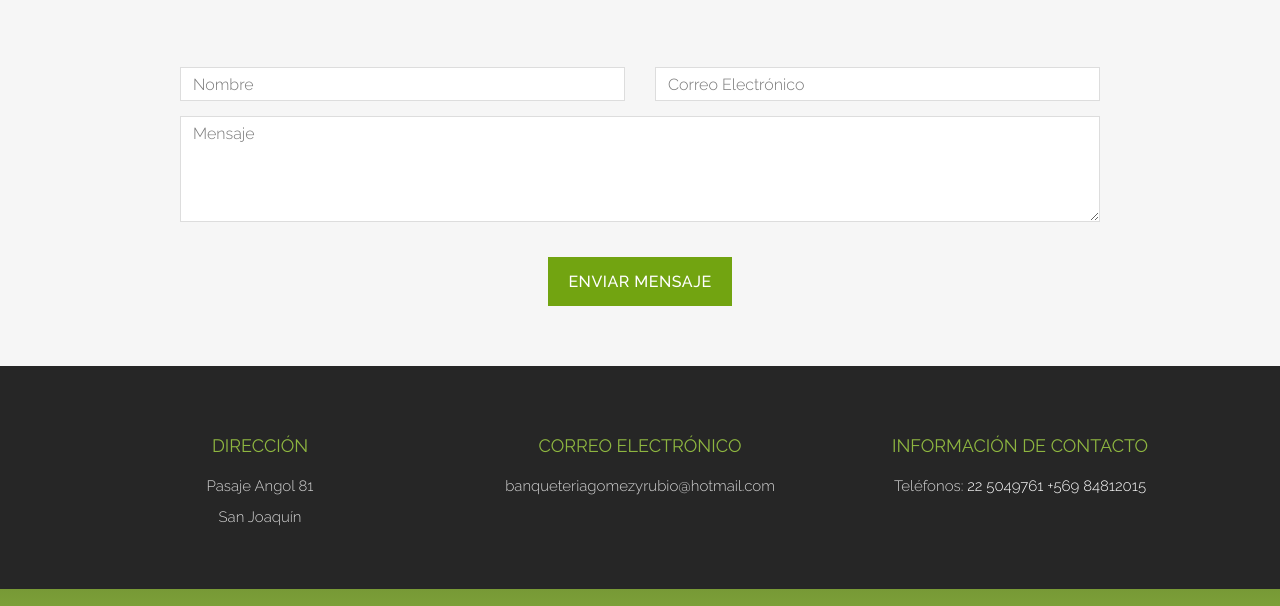
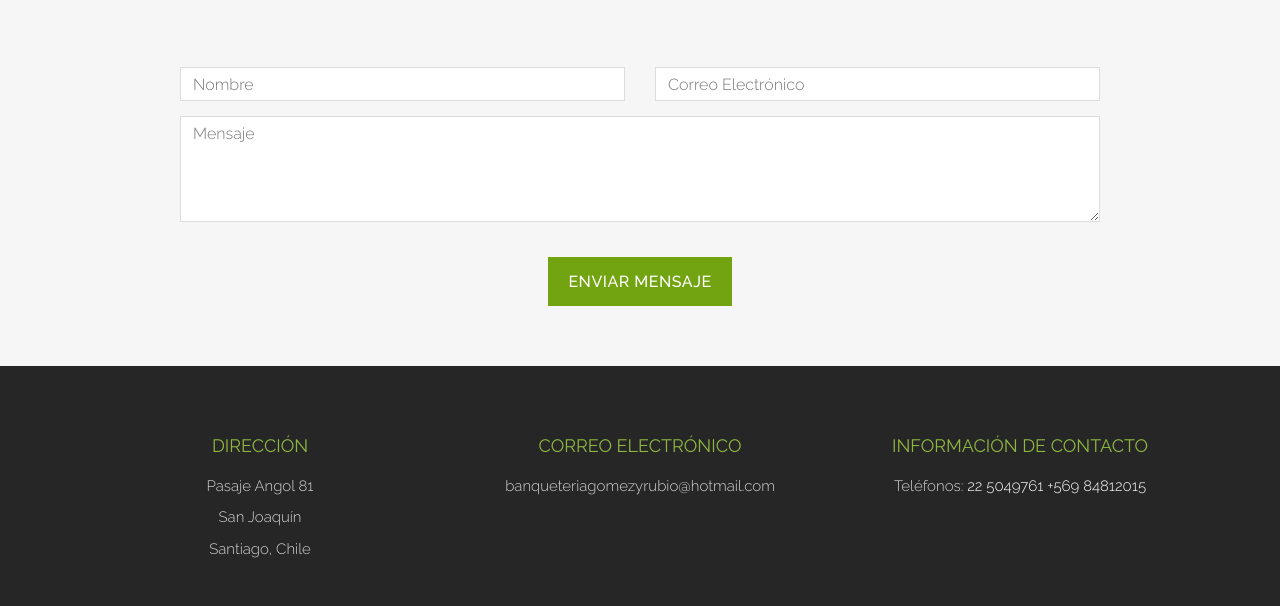
Before and after one commit to BanqueteriaGomez/WebPage, a plain HTML site: page index.html in a window 1280 px wide. Shown: the part 5804-6410 px from the top of the page. Drawn offline with nearby package versions, Linux system fonts and the light colour scheme.

Commit message:
Update index.html

```diff
--- a/index.html
+++ b/index.html
@@ -443,6 +443,7 @@
       <div class="contact-item">
         <p>Pasaje Angol 81</p>
         <p>San Joaquín</p>
+        <p>Santiago, Chile</p>
       </div>
     </div>
     <div class="col-md-4">
```
